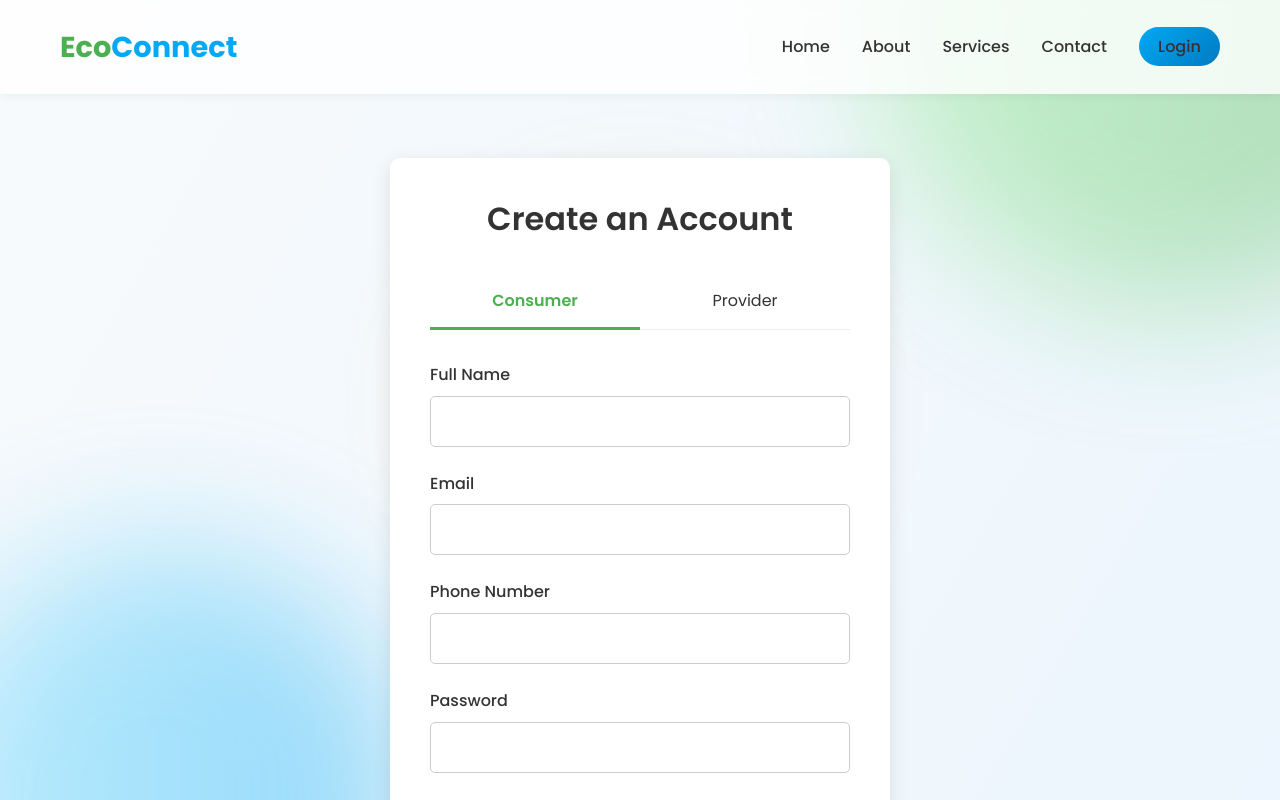
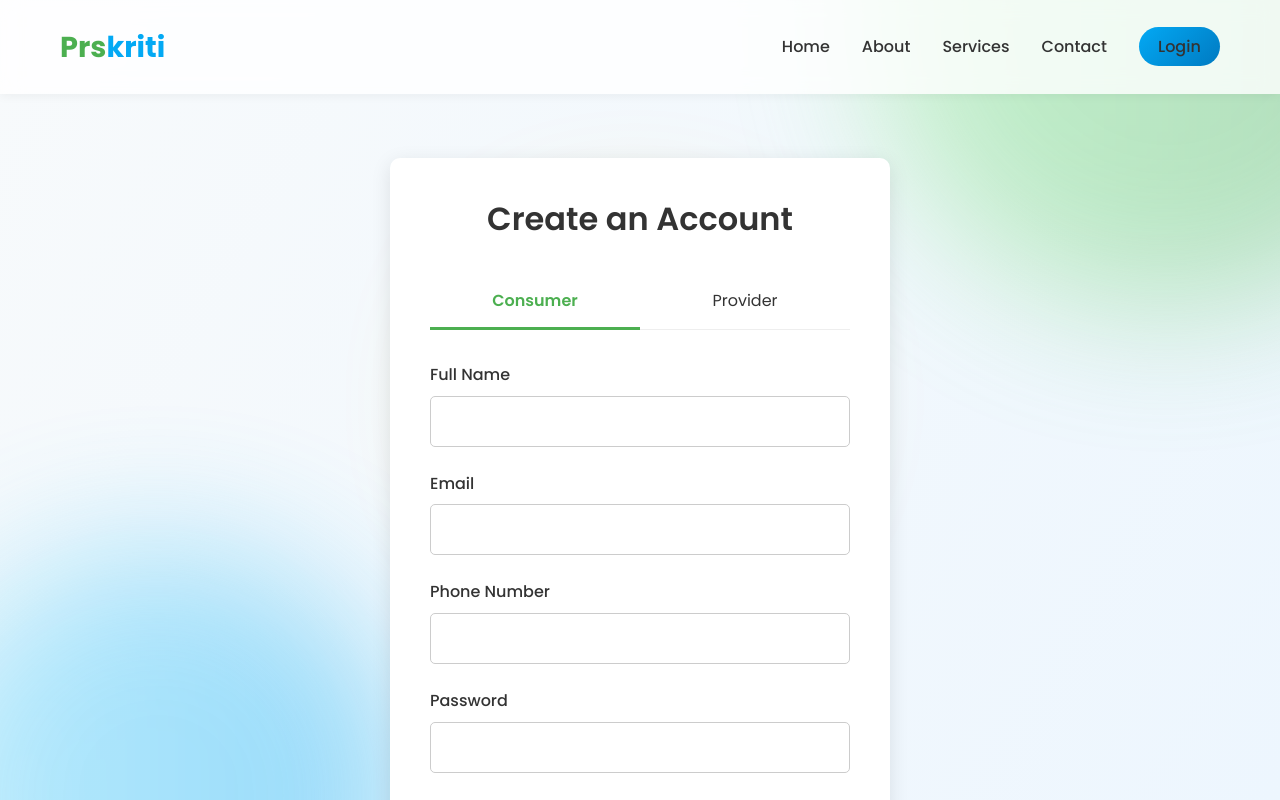
Before and after one commit to TuhinDey18/PRAKRITI, a plain HTML site: page register.html in a window 1280 px wide. Shown: the top 800 px of the page. Drawn offline with Linux system fonts and the light colour scheme; a script that the page names is missing.

Commit message:
Update register.html

```diff
--- a/register.html
+++ b/register.html
@@ -3,7 +3,7 @@
 <head>
     <meta charset="UTF-8">
     <meta name="viewport" content="width=device-width, initial-scale=1.0">
-    <title>Register - EcoConnect</title>
+    <title>Register - PRAKRITI</title>
     <link rel="stylesheet" href="css/styles.css">
     <link rel="stylesheet" href="https://cdnjs.cloudflare.com/ajax/libs/font-awesome/6.0.0/css/all.min.css">
     <link rel="preconnect" href="https://fonts.googleapis.com">
@@ -21,7 +21,7 @@
         <nav class="container">
             <div class="logo">
                 <a href="index.html">
-                    <span class="eco">Eco</span><span class="connect">Connect</span>
+                    <span class="eco">Prs</span><span class="connect">kriti</span>
                 </a>
             </div>
             <ul class="nav-links">
```
